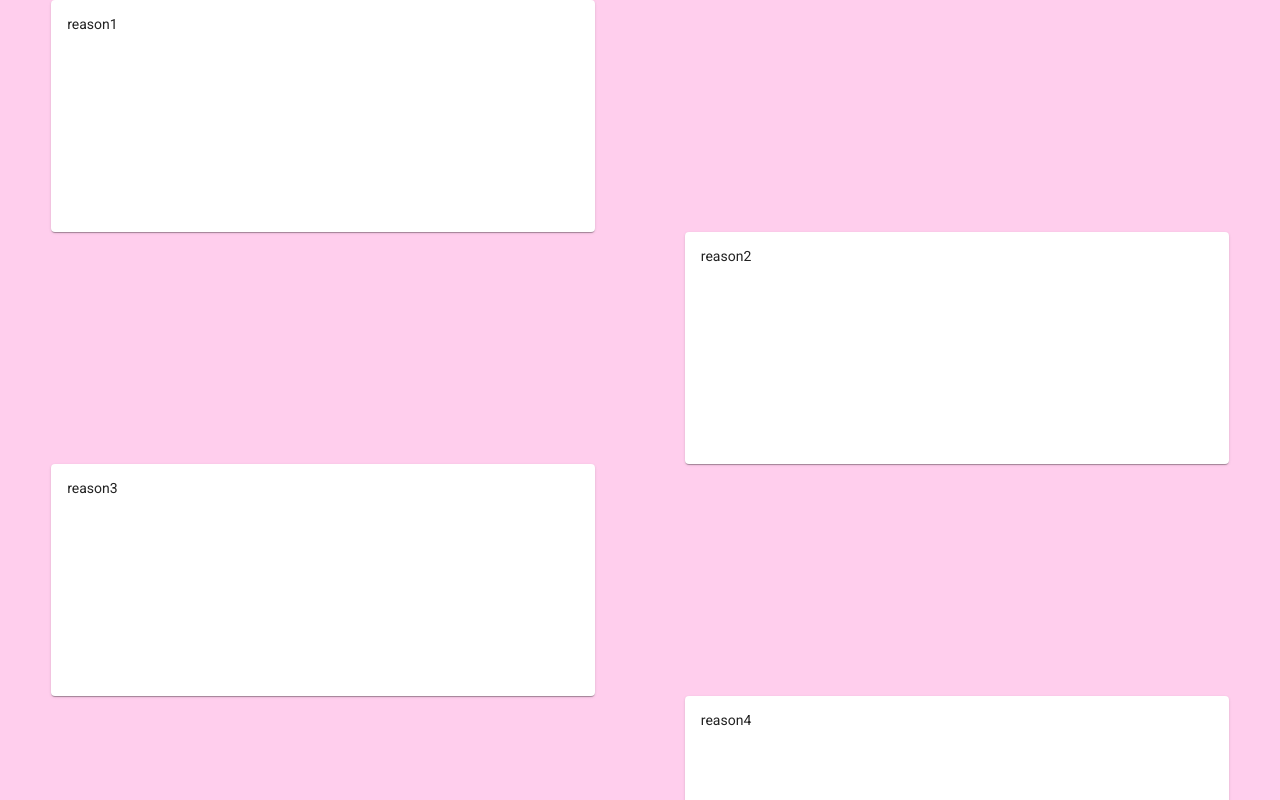
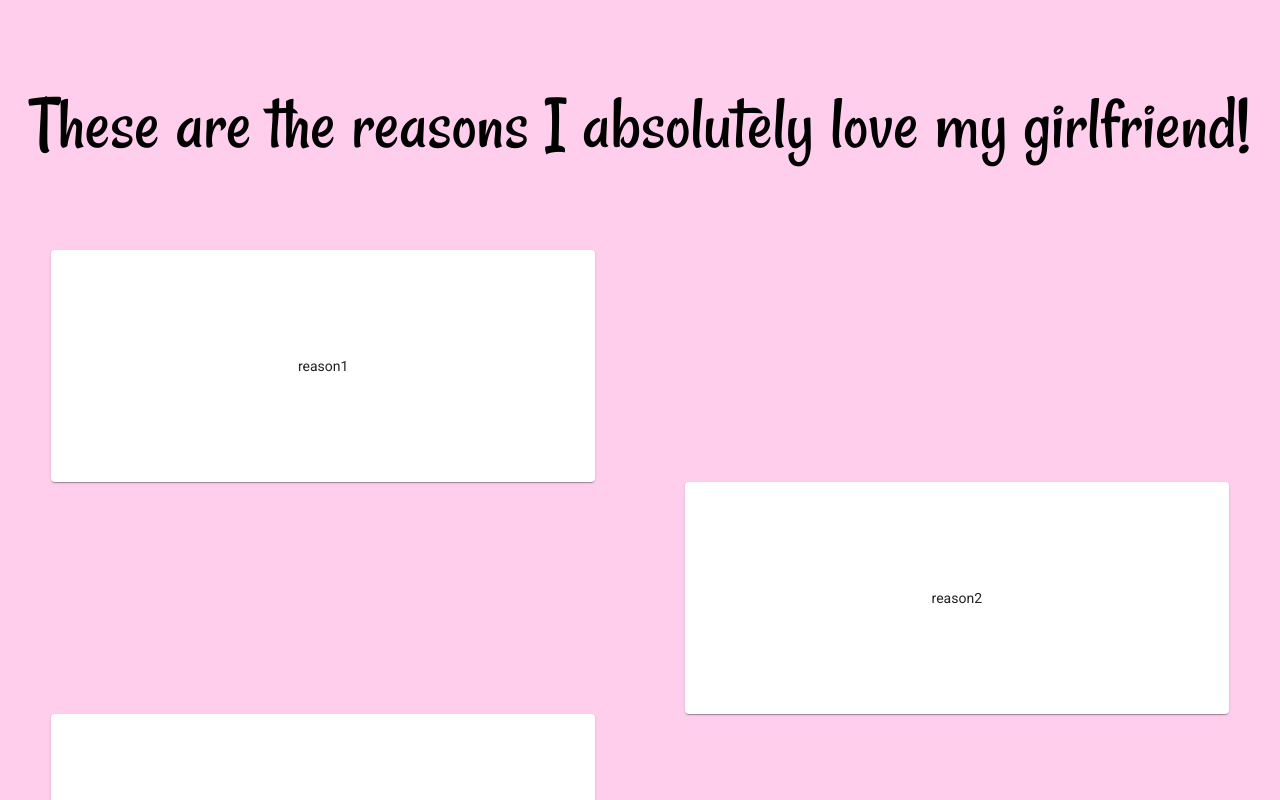
Before and after one commit to Edyci123/My-Valentine, an Angular app in the folder frontend/: page /reasons in a window 1280 px wide. Shown: the top 800 px of the page. Built offline with nearby package versions, Linux system fonts and the light colour scheme; sample sign-in values are in the browser's storage.

Commit message:
Reasons styling almost done

```diff
--- a/frontend/src/app/components/reasons/reason/reason.component.html
+++ b/frontend/src/app/components/reasons/reason/reason.component.html
@@ -1,4 +1,4 @@
-<mat-card class={{myClass}}>
+<mat-card class={{getClasses()}}>
     <mat-card-content>
         <p>{{reason}}</p>
     </mat-card-content>
--- a/frontend/src/app/components/reasons/reason/reason.component.scss
+++ b/frontend/src/app/components/reasons/reason/reason.component.scss
@@ -14,3 +14,11 @@
   height: 25vh;
   margin-left: 4%;
 }
+
+.content {
+  display: flex;
+  flex-direction: column;
+  align-items: center;
+  align-content: center;
+  justify-content: center;
+}
--- a/frontend/src/app/components/reasons/reason/reason.component.ts
+++ b/frontend/src/app/components/reasons/reason/reason.component.ts
@@ -18,4 +18,8 @@ export class ReasonComponent implements OnInit {
     AOS.init();
   }
 
+  getClasses(): string {
+    return 'content ' + this.myClass;
+  }
+
 }
--- a/frontend/src/app/components/reasons/reasons.component.html
+++ b/frontend/src/app/components/reasons/reasons.component.html
@@ -1,3 +1,6 @@
-<div *ngFor="let reason of reasons; let i = index" data-aos="zoom-out-up" data-aos-duration="800">
-    <app-reason [myClass]="getClass(i)" [reason]="reason"></app-reason>
+<div class="container">
+    <p class="title">These are the reasons I absolutely love my girlfriend!</p>
+    <div *ngFor="let reason of reasons; let i = index" data-aos="zoom-out-up" data-aos-duration="800">
+        <app-reason [myClass]="getClass(i)" [reason]="reason"></app-reason>
+    </div>
 </div>
--- a/frontend/src/app/components/reasons/reasons.component.scss
+++ b/frontend/src/app/components/reasons/reasons.component.scss
@@ -0,0 +1,12 @@
+.title {
+  font-family: "Rancho", sans-serif;
+  font-size: 6vw;
+  display: flex;
+  align-items: center;
+  align-content: center;
+  justify-content: center;
+}
+
+.container {
+  margin-top: 40px;
+}
```
